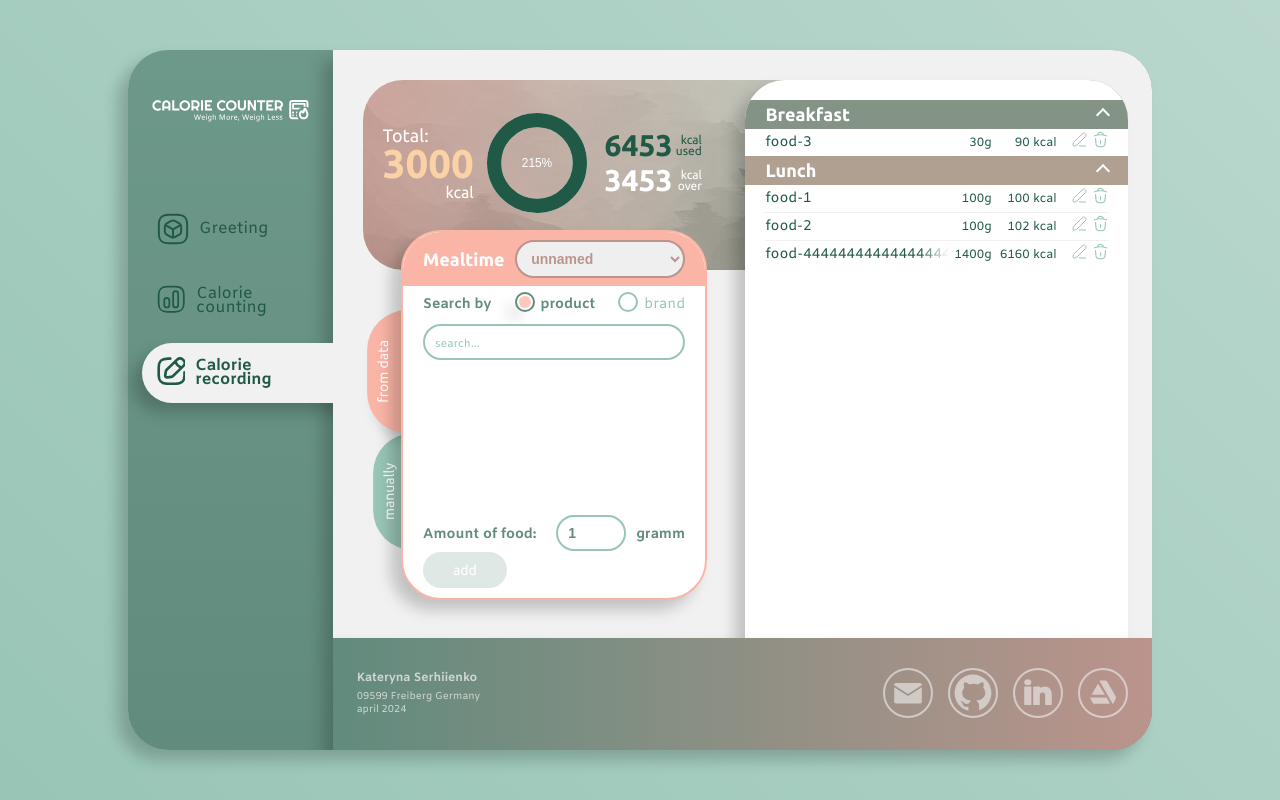
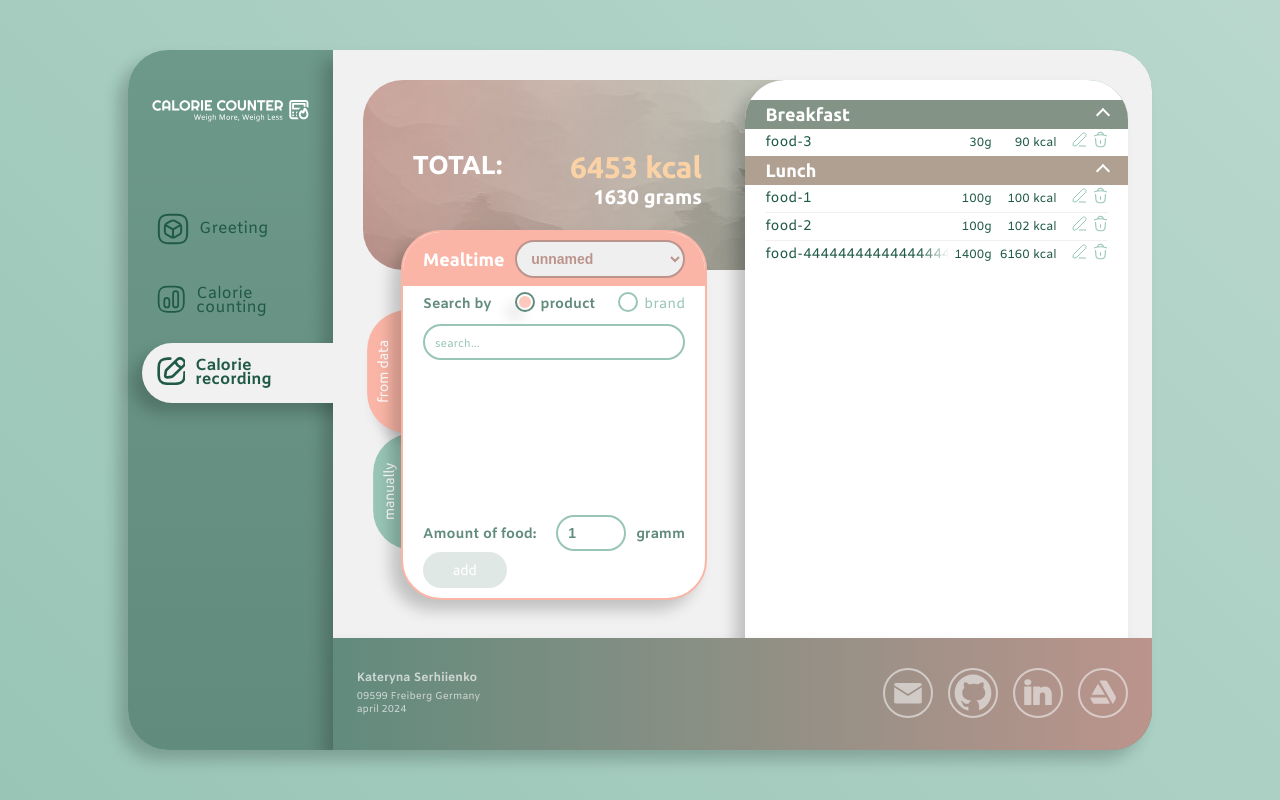
Before and after one commit to KateSerhiienko/calorie-counting-app, a Vue app: page /calorie_recording in a window 1280 px wide. Built offline with nearby package versions, Linux system fonts and the light colour scheme.

Commit message:
update: styles for Total components

```diff
--- a/src/components/CircleChart.vue
+++ b/src/components/CircleChart.vue
@@ -105,25 +105,25 @@
     top: 0;
     left: 0;
     overflow: visible;
+    filter: drop-shadow($box-shadow);
   }
 
   circle {
     fill: transparent;
     stroke: $background-color-light;
-    stroke-width: 6px;
+    stroke-width: 8px;
     transform-origin: center;
     transform: rotate(-90deg);
     transition: stroke-dasharray $transition;
-
     &.front {
       stroke: $primary-color-dark;
     }
   }
 
   .chart-text {
-    fill: #ffffff;
-    font-size: 5px;
-    font-family: Arial, sans-serif;
-    // ... другие стили ...
+    fill: $primary-color-dark;
+    font-weight: bold;
+    font-size: 8px;
+    font-family: Ubuntu;
   }
 </style>
--- a/src/components/FoodsListTotal.vue
+++ b/src/components/FoodsListTotal.vue
@@ -39,9 +39,15 @@
       </div>
     </div>
   </div>
-  <div v-else>
-    <span>{{ totalCountedWeight.toFixed(0) }} grams</span>
-    <span>{{ totalCountedCalories.toFixed(0) }} kcal</span>
+  <div
+    v-else
+    class="total-wrapper total-wrapper-small"
+  >
+    <p class="total-title">Total:</p>
+    <div class="total-values">
+      <p>{{ totalCountedCalories.toFixed(0) }} kcal</p>
+      <p>{{ totalCountedWeight.toFixed(0) }} grams</p>
+    </div>
   </div>
 </template>
 
@@ -153,6 +159,28 @@
     width: 100px;
     height: 100px;
     position: relative;
-    filter: drop-shadow(inset $box-shadow);
+  }
+
+  .total-wrapper-small {
+    padding: 50px 0 0 30px;
+    height: auto;
+    font-size: 26px;
+    align-items: flex-start;
+  }
+
+  .total-title {
+    text-transform: uppercase;
+    font-weight: bold;
+  }
+
+  .total-values {
+    font-weight: bold;
+    font-size: 20px;
+    text-align: right;
+
+    & p:nth-child(1) {
+      color: $reserve-color-1;
+      font-size: 30px;
+    }
   }
 </style>
--- a/src/utils/store.js
+++ b/src/utils/store.js
@@ -41,7 +41,7 @@ const store = createStore({
       "height": 0,
       "age": 0,
       "activity": "1.55",
-      "totalDailyEnergyExpenditure": 3000
+      "totalDailyEnergyExpenditure": 0
     },
     activityLevels: [
       {
```
